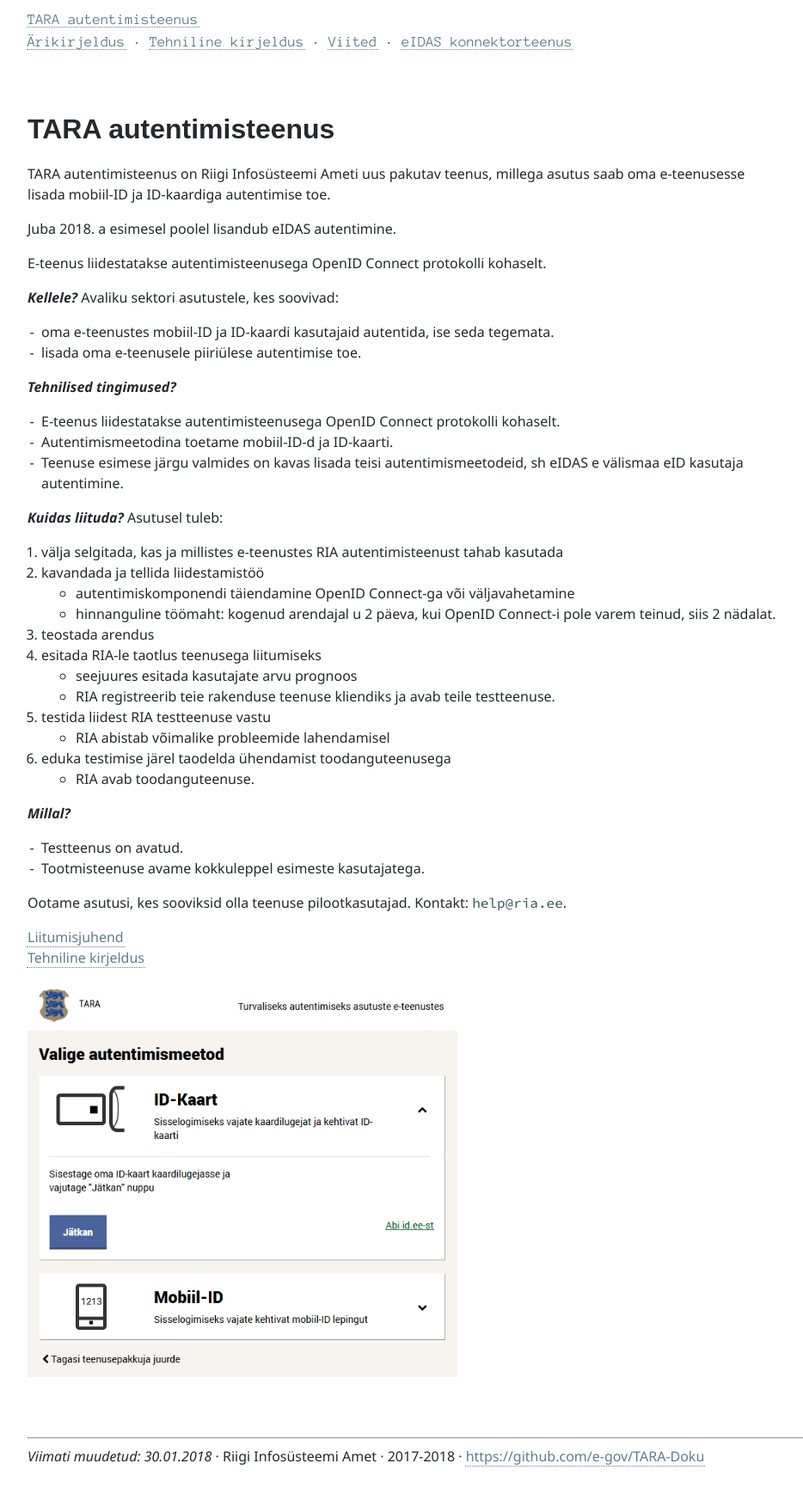
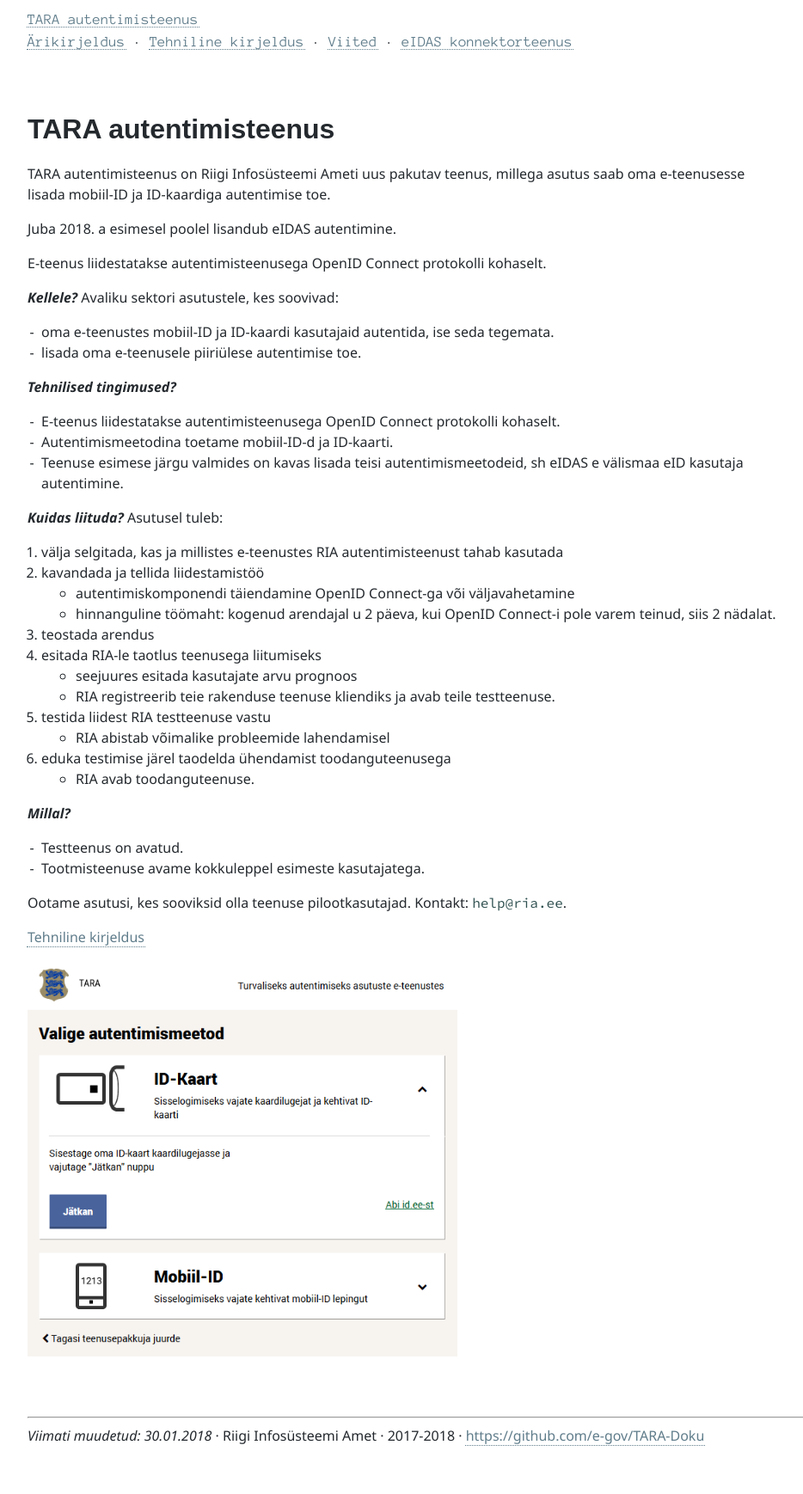
Before and after one commit to e-gov/TARA-Doku, a Jekyll site: the page built from Arikirjeldus.md, in a window 1280 px wide. Shown: the whole page at 86% size, without its empty margins (0-934 px from the left). Built offline with Jekyll 4.4.1, drawn with Linux system fonts in a browser that asks for light colours; our own code applies the rules of GitHub Pages for plain Markdown files; after the commit the page ends 1714 px from its top, so only the background shows below that.

Commit message:
Update Arikirjeldus.md

```diff
--- a/Arikirjeldus.md
+++ b/Arikirjeldus.md
@@ -39,7 +39,6 @@ E-teenus liidestatakse autentimisteenusega OpenID Connect protokolli kohaselt.
 
 Ootame asutusi, kes sooviksid olla teenuse pilootkasutajad. Kontakt: `help@ria.ee`.
 
-[Liitumisjuhend](Liitumisjuhend)<br>
 [Tehniline kirjeldus](TehnilineKirjeldus)
 
 <img src='img/KUVA-04.png' width='500'>
```
